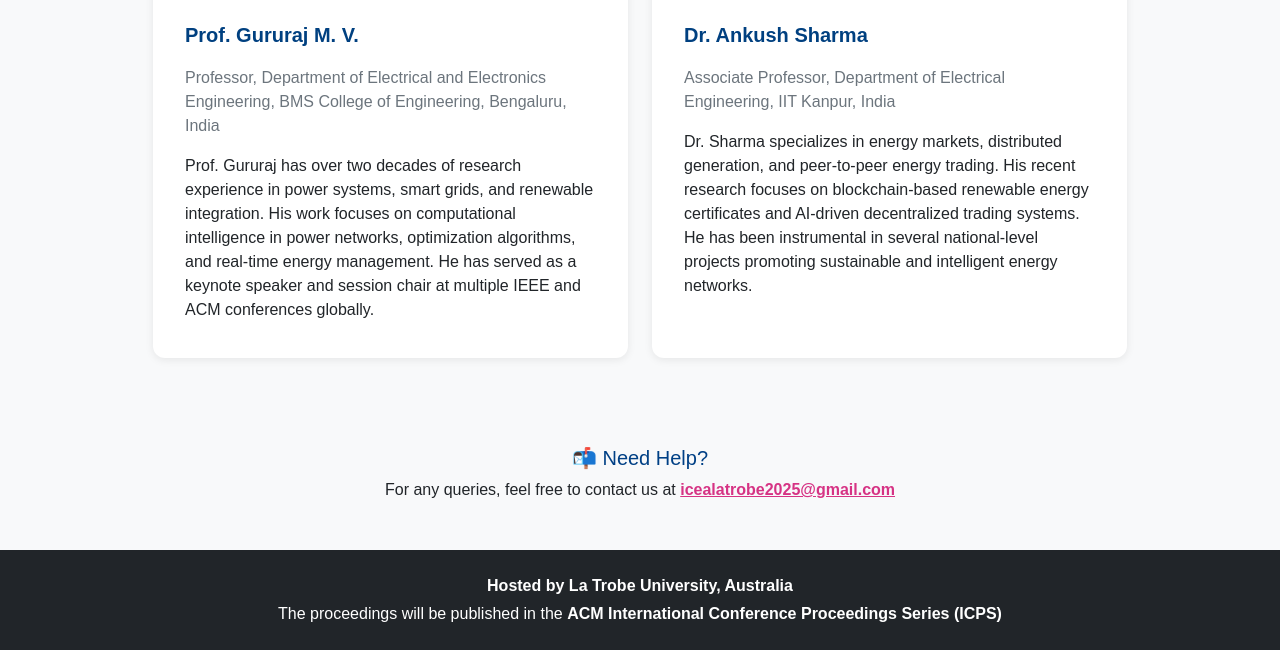
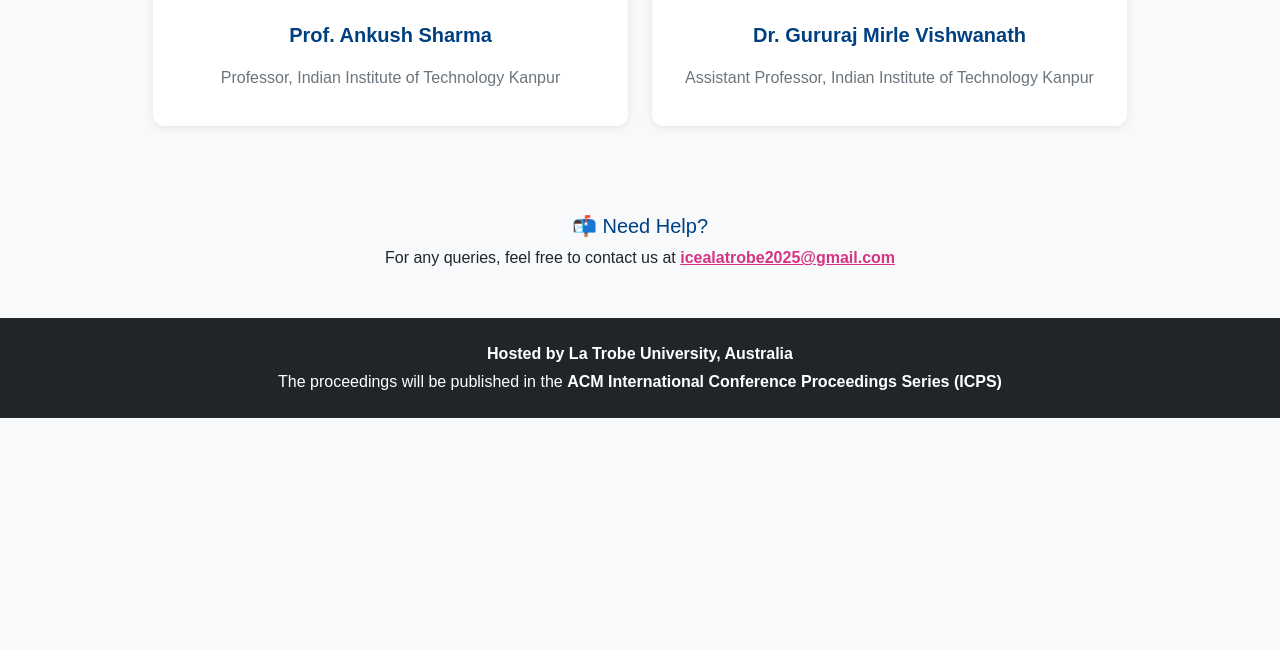
Before and after one commit to icea2025/latrobe, a Jekyll site: the page keynote/index.html, which Jekyll copies as it is, in a window 1280 px wide and 1176 px high. Shown: the part 526-1176 px from the top of the window. Built offline with Jekyll 4.4.1, drawn with Linux system fonts in a browser that asks for light colours.

Commit message:
Update index.html

```diff
--- a/keynote/index.html
+++ b/keynote/index.html
@@ -17,7 +17,6 @@
       top: 0;
       width: 100%;
       z-index: 1000;
-      transition: top 0.3s;
     }
     .navbar a {
       color: white !important;
@@ -31,6 +30,7 @@
       border-radius: 12px;
       box-shadow: 0 2px 8px rgba(0,0,0,0.08);
       overflow: hidden;
+      text-align: center;
       margin-bottom: 40px;
       transition: transform 0.2s;
     }
@@ -53,6 +53,7 @@
     .speaker-title {
       color: #6c757d;
       font-size: 16px;
+      margin-top: 5px;
     }
   </style>
 </head>
@@ -90,29 +91,19 @@
 
     <!-- ===== SPEAKER 1 ===== -->
     <div class="col-md-5 speaker-card">
-      <img src="gururajmv.jpg" alt="Prof. Gururaj M.V." class="speaker-photo">
+      <img src="ankush-sharma.jpg" alt="Dr. Ankush Sharma" class="speaker-photo">
       <div class="speaker-details">
-        <p class="speaker-name">Prof. Gururaj M. V.</p>
-        <p class="speaker-title">Professor, Department of Electrical and Electronics Engineering, BMS College of Engineering, Bengaluru, India</p>
-        <p>
-          Prof. Gururaj has over two decades of research experience in power systems, smart grids, and renewable integration.
-          His work focuses on computational intelligence in power networks, optimization algorithms, and real-time energy management.
-          He has served as a keynote speaker and session chair at multiple IEEE and ACM conferences globally.
-        </p>
+        <p class="speaker-name">Prof. Ankush Sharma</p>
+        <p class="speaker-title">Professor, Indian Institute of Technology Kanpur</p>
       </div>
     </div>
 
     <!-- ===== SPEAKER 2 ===== -->
     <div class="col-md-5 speaker-card ms-md-4">
-      <img src="ankush-sharma.jpg" alt="Dr. Ankush Sharma" class="speaker-photo">
+      <img src="gururajmv.jpg" alt="Dr. Gururaj Mirle Vishwanath" class="speaker-photo">
       <div class="speaker-details">
-        <p class="speaker-name">Dr. Ankush Sharma</p>
-        <p class="speaker-title">Associate Professor, Department of Electrical Engineering, IIT Kanpur, India</p>
-        <p>
-          Dr. Sharma specializes in energy markets, distributed generation, and peer-to-peer energy trading.
-          His recent research focuses on blockchain-based renewable energy certificates and AI-driven decentralized trading systems.
-          He has been instrumental in several national-level projects promoting sustainable and intelligent energy networks.
-        </p>
+        <p class="speaker-name">Dr. Gururaj Mirle Vishwanath</p>
+        <p class="speaker-title">Assistant Professor, Indian Institute of Technology Kanpur</p>
       </div>
     </div>
 
@@ -122,8 +113,7 @@
 <!-- ===== CONTACT ===== -->
 <div class="container text-center mt-5 mb-3">
   <h5 style="color: #004085;">📬 Need Help?</h5>
-  <p>
-    For any queries, feel free to contact us at
+  <p>For any queries, feel free to contact us at
     <a href="mailto:icealatrobe2025@gmail.com" style="color: #d63384; font-weight: bold;">
       icealatrobe2025@gmail.com
     </a>
```
